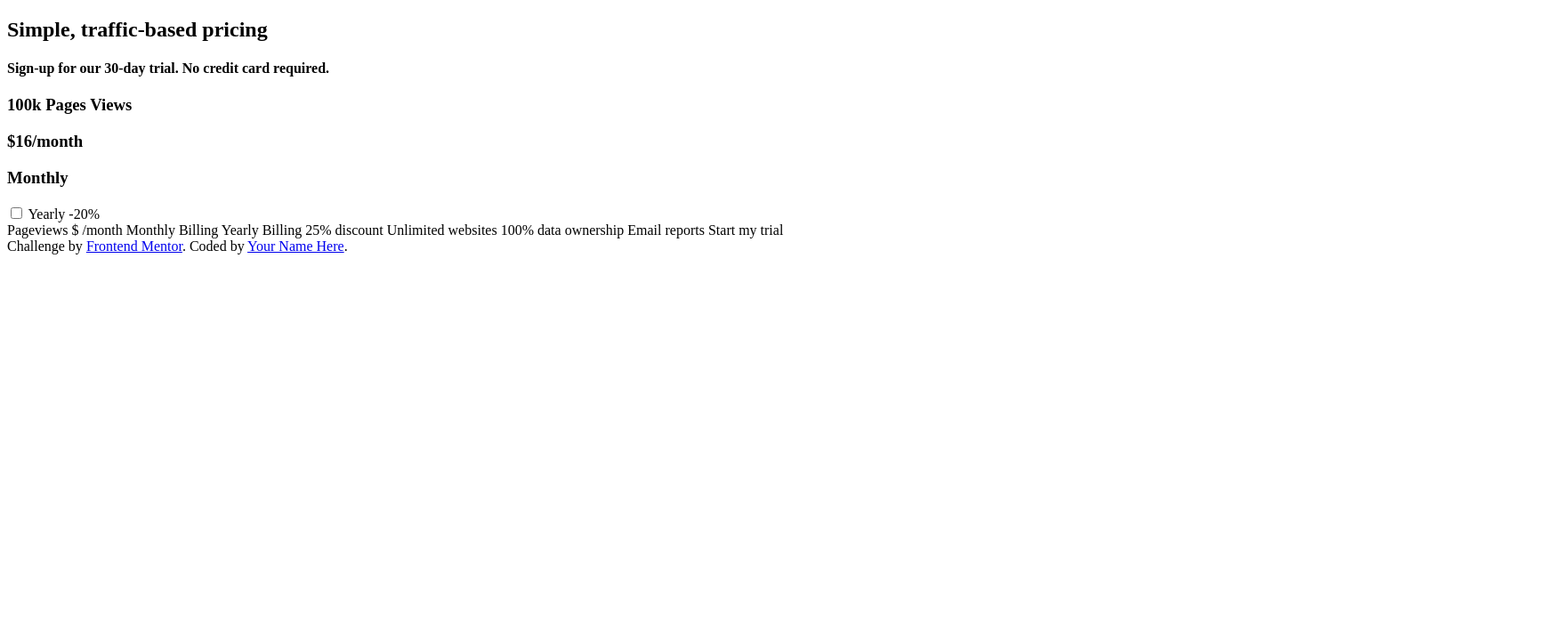
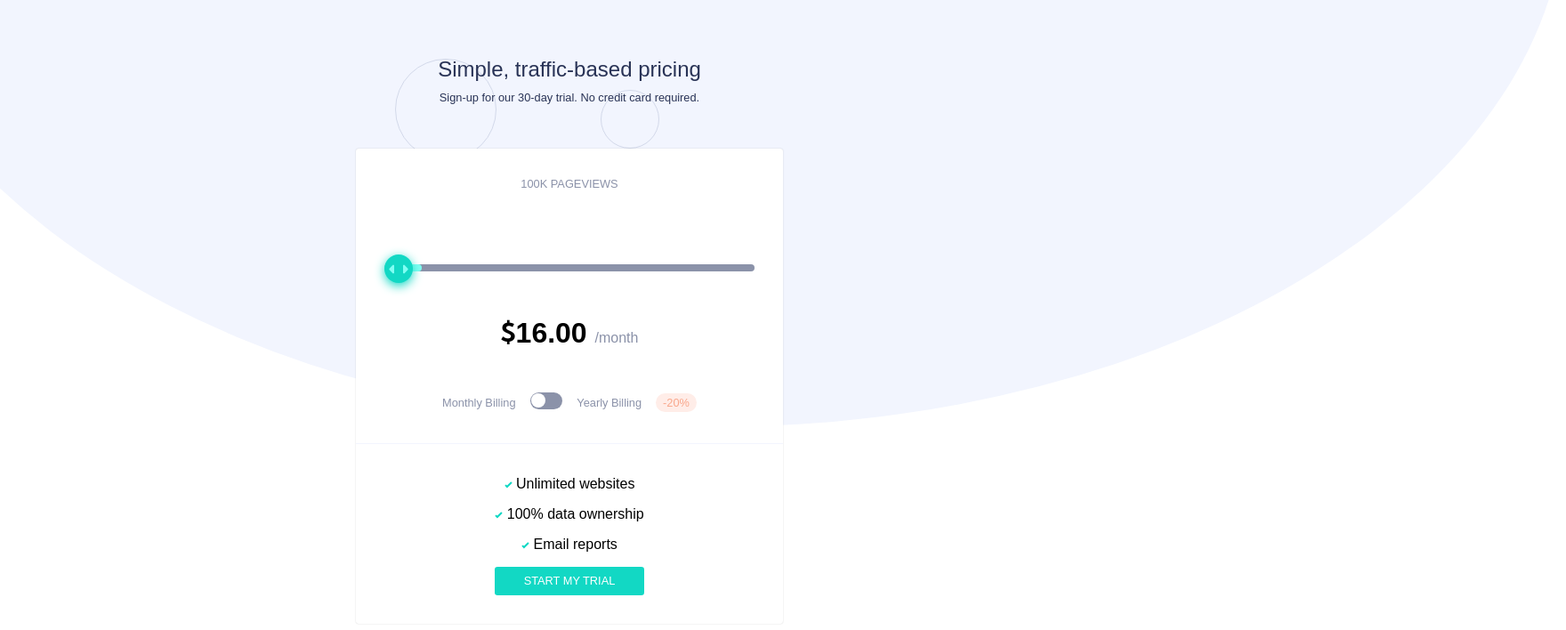
Before and after one commit to DanielTeshager/JSPriceComponent, a plain HTML site: page index.html in a window 1280 px wide. Shown: the whole page at 89% size, 1760 px wide, since content can reach past the window. Drawn offline with Linux system fonts and the light colour scheme.

Commit message:
ui ready

```diff
--- a/css/style.css
+++ b/css/style.css
@@ -0,0 +1,299 @@
+:root{
+    --main-bg-color: rgb(242,245,254);
+    --loving-green: rgb(18,216,196);
+    --light-green: rgb(130,255,242);
+    --loving-gray: rgb(139,146,169);
+    --navy-blue: rgb(41,51,86);
+    --orange-bg: rgb(255,237,232);
+    --loving-orange: rgb(249,168,141);
+    --whiter-than-white: rgb(255,255,255);
+    --light-gray: rgb(242,245,254);
+    --circles-gray: rgb(211, 217, 234);
+}
+
+/*
+The great big reset
+*/
+
+*{
+    margin: 0;
+    padding: 0;
+    box-sizing: border-box;
+    font-family: 'kumbs sans', sans-serif;
+    text-decoration: none;
+    list-style-type: none;
+}
+
+body{
+    background-color: var(--whiter-than-white);
+}
+main{
+    min-height: 100vh;
+    text-align: center;
+    margin: 0 auto;
+}
+main::before{
+    content: '';
+    display: block;
+    height: 150vh;
+    /* background-color: var(--main-bg-color); */
+    background: var(--main-bg-color);
+    position: absolute;
+    top: -90vh;
+    left: -20vh;
+    width: 150vw;
+    border-radius: 50%;
+    z-index: -1;
+}
+header{
+    width: 90vw;
+    display: flex;
+    justify-content: center;
+    /* align-items: center; */
+    flex-direction: column;
+    margin: 4rem auto 2rem;
+}
+
+header .header-title{
+    font-size: 1.5rem;
+    color: var(--navy-blue);
+    font-weight: 400;
+    margin-bottom: 1rem;
+    margin-bottom: .5rem;
+    position: relative;
+}
+header .header-title::before{
+    content: '';
+    display: block;
+    width: 7rem;
+    height: 7rem;
+    border-radius: 50%;
+    position: absolute;
+    z-index: -1;
+    background: transparent;
+    border: 1px solid rgb(211, 217, 234);
+    left: 33%;
+    top: 6%;
+}
+header .header-tagline:before{
+    content: '';
+    display: block;
+    width: 4rem;
+    height: 4rem;
+    border-radius: 50%;
+    position: absolute;
+    z-index: -1;
+    background: transparent;
+    border: 1px solid rgb(211, 217, 234);
+    left: 53%;
+    top: 6%;
+}
+header .header-tagline{
+    font-size: .8rem;
+    color: var(--navy-blue);
+    font-weight: 400;
+    margin-bottom: 1rem;
+    padding: 0 5.5rem;
+    line-height: 1.5;
+    position: relative;
+}
+
+.container{
+    width: 90vw;
+    display: flex;
+    justify-content: center;
+    align-items: center;
+    flex-direction: column;
+    margin: 0 auto;
+}
+/* .cards{
+    display: flex;
+    flex-direction: column;
+    gap:.2rem;
+} */
+.card{
+    width:100%;
+    /* background-color: var(--main-bg-color); */
+    box-shadow: 0 0 .1rem rgba(0,0,0,0.2);
+    /* padding: 2rem; */
+    border-radius: .2rem;
+    display: flex;
+    flex-direction: column;
+    justify-content: center;
+    align-items: center;
+    gap: .2rem;
+    background-color: var(--whiter-than-white);
+    max-width: 30rem;
+}
+
+.card-title{
+    text-transform: uppercase;
+    text-align: center;
+    font-size: .8rem;
+    font-weight: 400;
+    color: var(--loving-gray);
+    margin-bottom: 1rem;
+    padding: 2rem;
+}
+.card-body{
+    display: flex;
+    flex-direction: column;
+    gap: 3rem;
+    width: 100%;
+    padding: 2rem;
+}
+
+.slider-bar{
+    width: 100%;
+    height: .5rem;
+    background-color: var(--loving-gray);
+    border-radius: .5rem;
+    position: relative;
+    /* overflow: hidden; */
+}
+.slider-bar-fill{
+    width: 10%;
+    height: 100%;
+    background-color: var(--light-green);
+    border-radius: .5rem;
+    position: absolute;
+    top: 0;
+    left: 0;
+    transition: width .5s ease-in-out;
+}
+
+.slider-marker{
+    width: 2rem;
+    height: 2rem;
+    background-color: var(--loving-green);
+    border-radius: 50%;
+    position: absolute;
+    top: -.7rem;
+    left: 0;
+    transition: left .5s ease-in-out;
+    display: flex;
+    align-items: center;
+    justify-content: center;
+    box-shadow: 0 .2rem .7rem var(--loving-green);
+}
+
+.price-container{
+    text-align: center;
+}
+.price-container .price, .price-container .currency{
+    font-size: 2rem;
+    font-weight: bold;
+    font-family: 'kumbh sans', sans-serif;
+}
+
+.price-container .term{
+    font-size: 1rem;
+    font-weight: 400;
+    color: var(--loving-gray)
+}
+
+.billing-cycle{
+    display: flex;
+    justify-content: center;
+    font-family: roboto slad, sans-serif;
+    font-size: .8rem;
+    color: var(--loving-gray);
+    align-items: center;
+    gap: 1rem;
+}
+
+.billing-cycle p{
+    font-family: Roboto slad, sans-serif;
+}
+
+/* make toggle switch button */
+#toggle-switch{
+    position : relative ;
+    display : inline-block;
+    width : 2rem;
+    height : 1.5rem;
+    background-color: red;
+    border-radius: .2rem;
+    border: 2px solid gray;
+}
+#toggle-switch::before{
+    content: '';
+    position: absolute;
+    width: 50px;
+    height: 50px;
+    border-radius: 50%;
+    background-color: gray;
+    top: 1px;
+    left: 1px;
+    transition:  all 0.5s;
+}
+
+input[checkbox]:checked + input[checkbox]::after {
+    left : 49px;
+}
+.toggle {
+    position: relative;
+    display: inline-block;
+    width: 2.3rem;
+    height: 1.18rem;
+    background-color: var(--loving-gray);
+    border-radius: .7rem;
+}
+.toggle::before {
+    content: '';
+    position: absolute;
+    width: 1rem;
+    height: 1rem;
+    border-radius: 50%;
+    background-color: var(--whiter-than-white);
+    top: 1px;
+    left: 1px;
+    transition:  all 0.5s;
+}
+.checkbox:checked + .toggle::before {
+    left : 1.25rem
+}
+.checkbox{
+    display: none;
+}
+
+.discount{
+    background-color: var(--orange-bg);
+    color:var(--loving-orange);
+    border-radius: 1rem;
+    display: flex;
+    justify-content: center;
+    align-items: center;
+    padding: .2rem .5rem;
+}
+
+.card-features{
+    margin-top: 2rem;
+    padding-bottom: 1rem;
+}
+.card-features button{
+    width: 100%;
+    height: 2rem;
+    background-color: var(--loving-green);
+    border-radius: .2rem;
+    border: none;
+    color: var(--whiter-than-white);
+    font-size: .8rem;
+    font-weight: 400;
+    text-transform: uppercase;
+    text-align: center;
+    margin-bottom: 1rem;
+    transition: background-color .5s ease-in-out;
+}
+.card-features ul{
+    display: flex;
+    flex-direction: column;
+    gap: 1rem;
+ margin-bottom: 1rem;
+}
+hr{
+    width: 100%;
+    border: none;
+    height: 1px;
+    background-color: var(--light-gray);
+}
--- a/index.html
+++ b/index.html
@@ -3,9 +3,11 @@
 <head>
   <meta charset="UTF-8">
   <meta name="viewport" content="width=device-width, initial-scale=1.0"> <!-- displays site properly based on user's device -->
-
+  <link rel="preconnect" href="https://fonts.googleapis.com">
+  <link rel="preconnect" href="https://fonts.gstatic.com" crossorigin>
+  <link href="https://fonts.googleapis.com/css2?family=Kumbh+Sans:wght@100;300;700&family=Roboto+Slab&display=swap" rel="stylesheet">
   <link rel="icon" type="image/png" sizes="32x32" href="./images/favicon-32x32.png">
-
+<link rel="stylesheet" href="./css/style.css">
   <title>Interactive pricing component</title>
 
 </head>
@@ -23,7 +25,7 @@ Sign-up for our 30-day trial. No credit card required.
   <div class="card main-card">
     <div class="card-header">
       <h3 class="card-title">
-        100k Pages Views
+        100k Pageviews
       </h3>
     </div>
     <div class="card-body">
@@ -31,50 +33,59 @@ Sign-up for our 30-day trial. No credit card required.
         <div class="slider-bar">
           <div class="slider-bar-fill"></div>
           <div class="slider-marker">
-            <span class="left-arrow"></span>
-            <span class="right-arrow"></span>
+            <img src="./images/icon-slider.svg" alt="slider icon">
           </div>
         </div>
       </div>
       <div class="price-container">
-        <h3 class="price"><span class="currency">$</span><span class="value">16</span><span class="term">/month</span></h3>
+        <h3 class="price"><span class="currency">$</span><span class="value">16.00 </span><span class="term">/month</span></h3>
       </div>
       <div class="billing-cycle">
-        <h3 class="billing-cycle-title">
-          Monthly
-        </h3>
+        <p class="billing-cycle-title">
+          Monthly Billing
+        </p>
         <!-- toggle switch monthly vs yearly -->
         <div class="toggle-switch">
-          <input type="checkbox" id="toggle-switch">
-          <label for="toggle-switch">
-            <span class="toggle-switch-slider">Yearly</span>
+          <input type="checkbox" id="switch"
+          class="checkbox" />
+          <label for="switch" class="toggle">
           </label>
-          <span class="discount">
-            -20%
-          </span>
-      </div>
-    </div>
+          </div>
+            <span class="toggle-switch-slider">Yearly Billing</span>
+            <span class="discount">-20%</span>
+        </div>
+
   </div>
-</div>
-</main>
+  <hr>
+  <div class="card-features">
+    <ul class="features-list">
+      <li>
+        <!-- checkmark -->
+        <img src="./images/icon-check.svg" alt="checkmark">
+        Unlimited websites
+        </li>
+        <li>
+        <!-- checkmark -->
+        <img src="./images/icon-check.svg" alt="checkmark">
+        100% data ownership
+        </li>
+        <li>
+          <!-- checkmark -->
+        <img src="./images/icon-check.svg" alt="checkmark">
+         Email reports
+        </li>
+      </ul>
+      <button class="btn trial">Start my trial</button>
+
+  </div>
+
+  </div>
 
 
 
-  Pageviews
-  $ /month
 
-  Monthly Billing
-  Yearly Billing 25% discount
-
-  Unlimited websites
-  100% data ownership
-  Email reports
-
-  Start my trial
-
-  <div class="attribution">
-    Challenge by <a href="https://www.frontendmentor.io?ref=challenge" target="_blank">Frontend Mentor</a>.
-    Coded by <a href="#">Your Name Here</a>.
-  </div>
+</div>
+</main>
+<script src="./js/app.js"></script>
 </body>
 </html>
```
Also changed, not shown: 1 other file.
